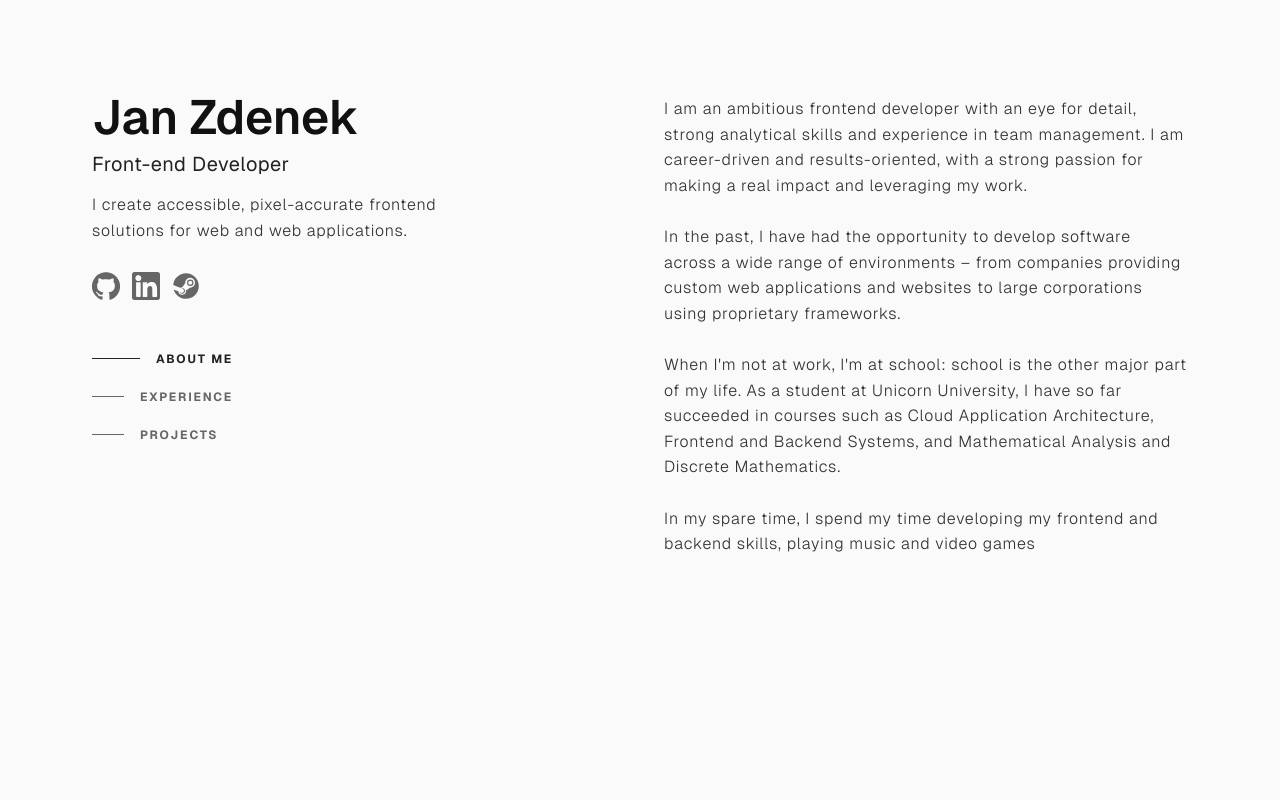
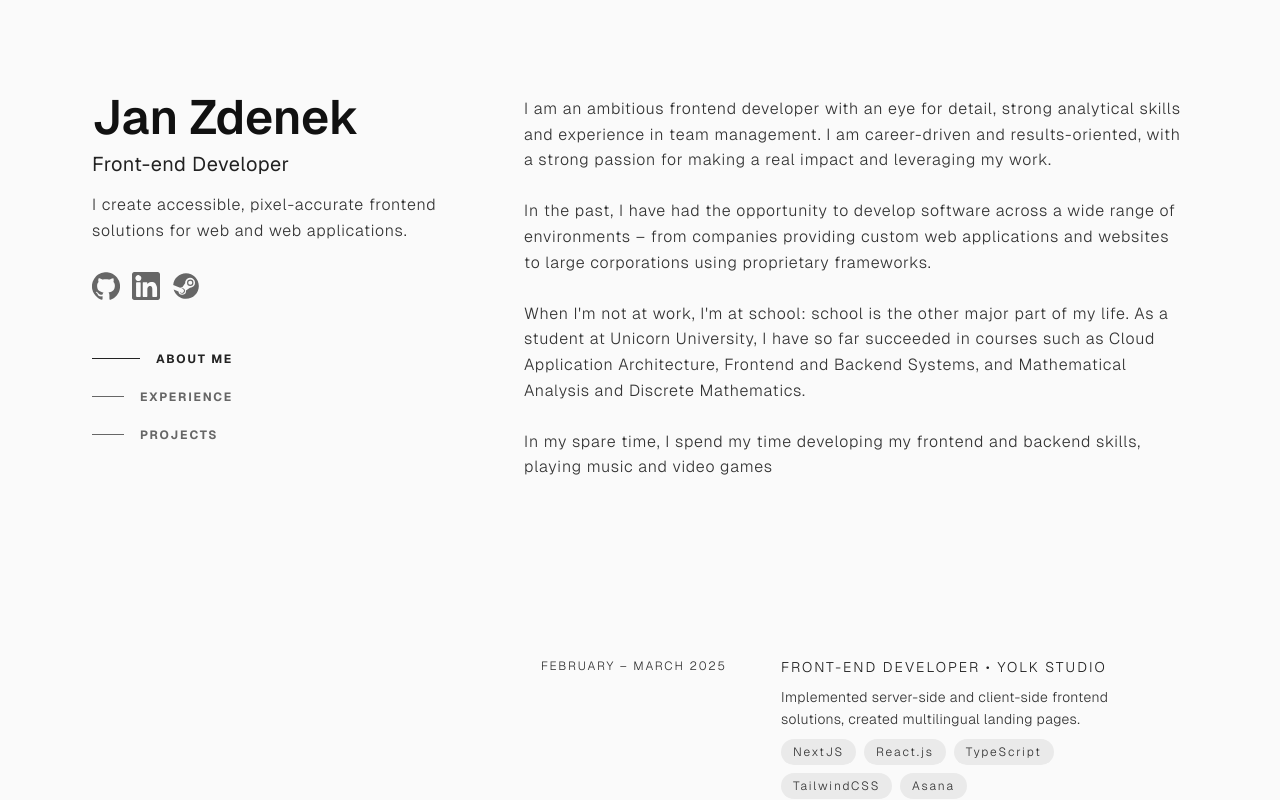
Before and after one commit to ydenekjan/portfolio-v1, a Next.js app: page /en in a window 1280 px wide. Shown: the top 800 px of the page. Built offline with nearby package versions, Linux system fonts and the light colour scheme.

Commit message:
experience section

```diff
--- a/messages/cs.json
+++ b/messages/cs.json
@@ -12,8 +12,27 @@
     },
     "Experience": {
       "title": "Zkušenosti",
-      "content": "",
-      "href": "zkusenosti"
+      "href": "zkusenosti",
+      "tabs": [
+        {
+          "title":"Frontend vývojář • Yolk Studio",
+          "dateSpan": "Únor – Březen 2025",
+          "description": "Implementoval frontendová řešení na server-side i client-side, vytvářel multijazyčné vstupní stránky.",
+          "skills": ["NextJS", "React.js", "TypeScript", "TailwindCSS", "Asana"]
+        },
+        {
+          "title":"Vývojář webových aplikací • eppTec",
+          "dateSpan": "Září 2024 – Únor 2025",
+          "description": "Navrhoval a vyvíjel frontendová řešení pro bankovní procesy v České spořitelně.Pomocí TypeScriptu jsem převáděl komplexní požadavky do funkčních a škálovatelných systémů.",
+          "skills": ["TypeScript", "Analytické myšlení", "Bankovní procesy"]
+        },
+        {
+          "title":"Frontend vývojář",
+          "dateSpan": "Červen – Září 2024 • ka.soft",
+          "description": "Vedl jsem návrh a vývoj zakázkových webových aplikací s důrazem na intuitivní UX/UI, responzivní frontend a bezproblémovou integraci s backendem. Řídil jsem celý vývojový cyklus a zajišťoval včasné dodání škálovatelných a přístupných řešení dle požadavků klientů.",
+          "skills": ["React.js", "TypeScript", "TailwindCSS", "Vite"]
+        }
+      ]
     },
     "Projects": {
       "title": "Projekty",
--- a/messages/en.json
+++ b/messages/en.json
@@ -12,7 +12,27 @@
     },
     "Experience": {
       "title": "Experience",
-      "href": "experience"
+      "href": "experience",
+      "tabs": [
+        {
+          "title":"Front-end Developer • Yolk Studio",
+          "dateSpan": "February – March 2025",
+          "description": "Implemented server-side and client-side frontend solutions, created multilingual landing pages.",
+          "skills": ["NextJS", "React.js", "TypeScript", "TailwindCSS", "Asana"]
+        },
+        {
+          "title":"Web-app developer • eppTec",
+          "dateSpan": "September 2024 – February 2025",
+          "description": "Designed and developed frontend solutions for banking processes at Česká spořitelna. Using TypeScript, I translated complex requirements into functional and scalable systems.",
+          "skills": ["TypeScript", "Analytical thinking", "Bank processes"]
+        },
+        {
+          "title":"Front-end Developer • ka.soft",
+          "dateSpan": "June – September 2024",
+          "description": "Designed and developed custom web applications, creating intuitive UX/UI designs, writing responsive, performance-optimized frontend code. Managed the full development lifecycle to deliver scalable, user-focused solutions on time.",
+          "skills": ["React.js", "TypeScript", "TailwindCSS", "Vite"]
+        }
+      ]
     },
     "Projects": {
       "title": "Projects",
--- a/src/components/core/Aside.tsx
+++ b/src/components/core/Aside.tsx
@@ -6,10 +6,9 @@ import Socials from "@/components/core/Socials";
 const Aside = async () => {
   const t = await getTranslations("Aside");
   return (
-    <aside
-      className={
-        "vertical-padding flex flex-col h-min justify-between gap-y-12 lg:fixed"
-      }
+    <aside className={"vertical-padding min-w-96 w-full"}>
+      <section
+        className={"lg:fixed  flex flex-col h-min justify-between gap-y-12"}
       >
         <header className={"flex flex-col gap-y-5"}>
           <h1>{t("name")}</h1>
@@ -19,6 +18,7 @@ const Aside = async () => {
         </header>
 
         <Navbar />
+      </section>
     </aside>
   );
 };
--- /dev/null
+++ b/src/components/core/ExperienceTab.tsx
@@ -0,0 +1,45 @@
+import React from "react";
+import { Props } from "@/types";
+
+export type TExperienceProps = {
+  title: string;
+  dateSpan: string;
+  description: string;
+  skills: string[];
+};
+
+const ExperienceTab = ({
+  title,
+  dateSpan,
+  description,
+  skills,
+}: TExperienceProps) => {
+  return (
+    <div className="w-full h-auto grid grid-cols-1 relative sm:grid-cols-[192px_1fr] group gap-y-2 gap-x-12 hover:border-accent-5 md:border border-transparent md:p-4 rounded-md transition-colors md:hover:bg-accent-2 cursor-default">
+      <h4 className={"uppercase"}>{dateSpan}</h4>
+      <div className={"flex flex-col gap-y-2"}>
+        <h3 className={"font-light! text-accent-8!"}>{title}</h3>
+        <p className={"text-[14px]! tracking-wide!"}>{description}</p>
+        <div className={"flex gap-2 flex-wrap"}>
+          {skills.map((skill) => (
+            <Chip key={skill}>{skill}</Chip>
+          ))}
+        </div>
+      </div>
+    </div>
+  );
+};
+
+export default ExperienceTab;
+
+const Chip = ({ children }: Props.Children) => {
+  return (
+    <span
+      className={
+        "px-3 py-1 md:group-hover:bg-accent-3 bg-accent-2 rounded-full transition-colors"
+      }
+    >
+      <h4>{children}</h4>
+    </span>
+  );
+};
--- a/src/components/core/Main.tsx
+++ b/src/components/core/Main.tsx
@@ -1,5 +1,8 @@
 import { getTranslations } from "next-intl/server";
 import Section from "@/components/reusable/Section";
+import ExperienceTab, {
+  TExperienceProps,
+} from "@/components/core/ExperienceTab";
 
 const Main = async () => {
   const t = await getTranslations("Main");
@@ -20,6 +23,22 @@ const Main = async () => {
       </Section>
       <Section id={t("Experience.href")}>
         <Section.Title>{t("Experience.title")}</Section.Title>
+        {t
+          .raw("Experience.tabs")
+          ?.map(
+            (
+              { title, dateSpan, description, skills }: TExperienceProps,
+              index: number,
+            ) => (
+              <ExperienceTab
+                key={index}
+                title={title}
+                dateSpan={dateSpan}
+                description={description}
+                skills={skills}
+              />
+            ),
+          )}
       </Section>
       <Section id={t("Projects.href")}>
         <Section.Title>{t("Projects.title")}</Section.Title>
--- a/src/components/reusable/Section.tsx
+++ b/src/components/reusable/Section.tsx
@@ -5,7 +5,7 @@ type TSection = { id: string };
 
 const Section = ({ id, children }: TSection & Props.Children) => {
   return (
-    <section id={id} className={"flex flex-col pt-24"}>
+    <section id={id} className={"flex flex-col pt-24 gap-y-4"}>
       {children}
     </section>
   );
--- a/src/globals.css
+++ b/src/globals.css
@@ -2,7 +2,7 @@
 
 @font-face {
     font-family: 'Geist';
-    src: url("/fonts/Geist.ttf");
+    src: url("/public/fonts/Geist.ttf") format("truetype");
 }
 
 @layer utilities {
@@ -86,6 +86,13 @@ h3 {
     @apply uppercase
 }
 
+h4 {
+    color: var(--accent-7);
+    font-size: 12px;
+    letter-spacing: 0.15em;
+    font-weight: 300;
+}
+
 p {
     color: var(--accent-7);
     font-size: 16px;
@@ -120,7 +127,7 @@ p {
 
 @media (min-width: 1024px) {  /* lg breakpoint */
     .container {
-        grid-template-columns: 1fr 1fr;
+        grid-template-columns: auto 1fr;
         max-width: 1200px;
         padding: 0 52px;
         column-gap: 48px;
```
Also changed, not shown: public/fonts/Geist.ttf (renamed from fonts/Geist.ttf). Lines whose indentation alone changed are shown as unchanged.
